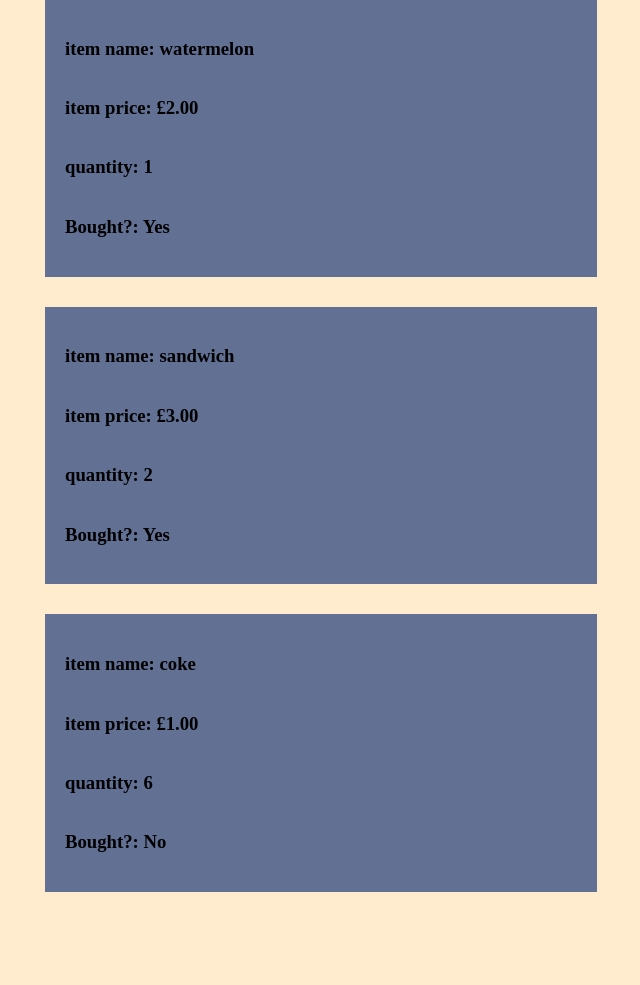
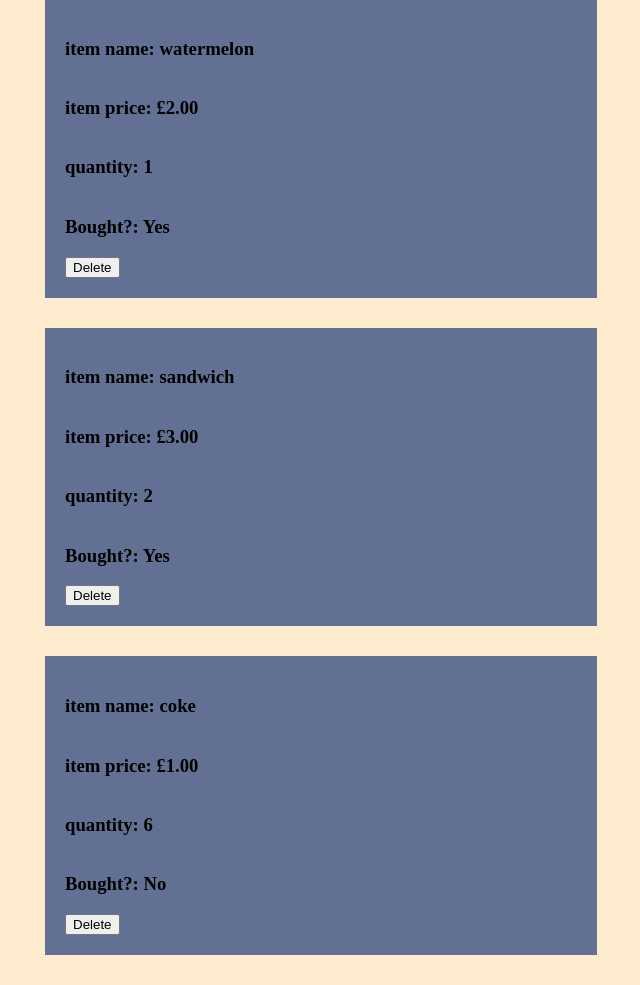
Before and after one commit to ccx1010sky/w3d5_HW_flask_shoppinglist, a Flask app: page /items in a window 1280 px wide. Shown: the part 362-1347 px from the top of the page, without its empty margins (35-675 px from the left). Before the commit the page ends 1254 px from the top, so only its background shows below. Run offline with Flask 2, Linux system fonts and the light colour scheme.

Commit message:
delete method

```diff
--- a/controllers/controller.py
+++ b/controllers/controller.py
@@ -1,7 +1,7 @@
 from flask import render_template, request, redirect
 from app import app
 from models.item import *
-from models.items import items,add_new_item
+from models.items import items,add_new_item,delete_item
 
 
 @app.route('/items')
@@ -23,3 +23,8 @@ def add_item():
     # both are working
     # return render_template("index.html",title = "Shoping List Items", items=items)
     return redirect('/items')
+
+@app.route('/items/delete/<name_of_item>', methods=['POST'])
+def delete(name_of_item):
+  delete_item(name_of_item)
+  return redirect('/items')
--- a/models/items.py
+++ b/models/items.py
@@ -9,3 +9,12 @@ items = [item1,item2,item3]
 
 def add_new_item(item):
     items.append(item)
+
+def delete_item(name_of_item):
+    item_delete = None
+    for item in items:
+        if item.name_of_item == name_of_item:
+            item_delete= item
+            break
+
+    items.remove(item_delete)
--- a/templates/index.html
+++ b/templates/index.html
@@ -44,6 +44,10 @@
     {% else: %}
     <h3>Bought?: No</h3>
     {% endif %}
+
+    <form class="form-inline" action="/items/delete/{{ item.name_of_item }}" method="POST">
+            <input type="submit" value="Delete">
+          </form>
   </div>
 </section>
 {% endfor %} {% endblock %}
```
